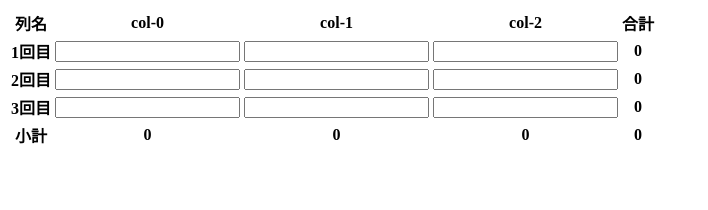
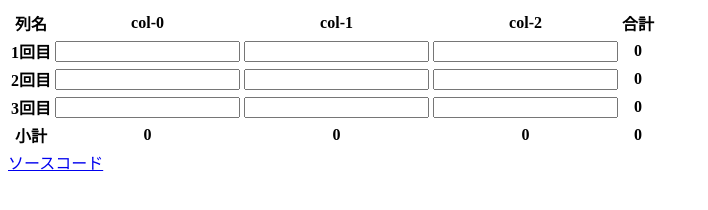
Before and after one commit to GuitarBuilderClass/excella, a plain HTML site: page index.html in a window 1280 px wide. Shown: the whole page, without its empty margins (0-708 px from the left). Drawn offline with Linux system fonts and the light colour scheme.

Commit message:
add link for source code

```diff
--- a/index.html
+++ b/index.html
@@ -43,5 +43,9 @@
         <th><div id="total">0</div></th>
     </tr>
 </table>
+
+<a href="https://github.com/GuitarBuilderClass/excella">ソースコード</a>
+
+
 </body>
 </html>
```
